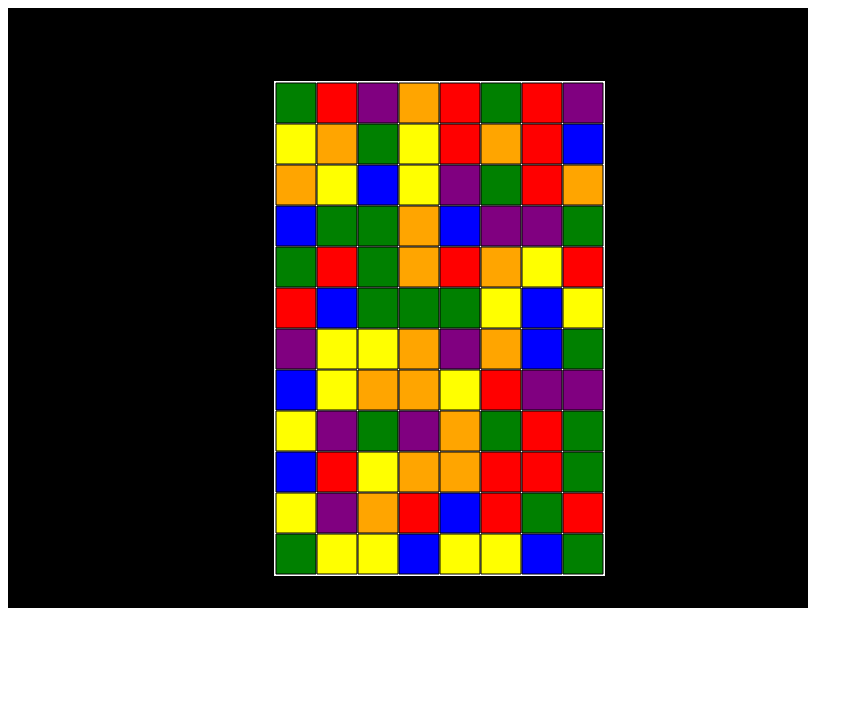
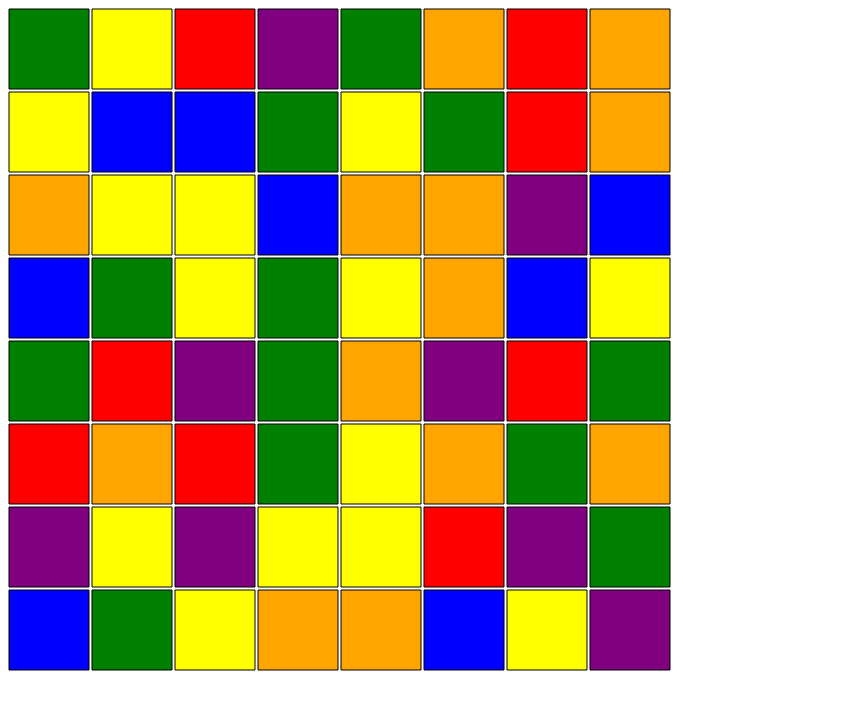
Before and after one commit to jasminenoack/bejeweled, a plain HTML site: page index.html in a window 1280 px wide. Shown: the whole page, without its empty margins (0-863 px from the left). Drawn offline with nearby package versions, Linux system fonts and the light colour scheme.

Commit message:
fixes to just display

```diff
--- a/index.html
+++ b/index.html
@@ -8,7 +8,7 @@
 
 
 <body>
-<canvas width="800" height="600" id="canvas"></canvas>
+<canvas width="665" height="665" id="canvas"></canvas>
 <script src="http://ajax.googleapis.com/ajax/libs/jquery/1.7.1/jquery.min.js" type="text/javascript"></script>
 <script src="lib/utils.js"></script>
 <script src="lib/canvasLoad.js"></script>
--- a/lib/bricks.js
+++ b/lib/bricks.js
@@ -6,7 +6,7 @@
 
   Bejeweled.Brick = function (color) {
     this.color = color;
-    this.dimension = 40;
+    this.dimension = 80;
   }
 
   Bejeweled.Brick.COLORS = [
--- a/lib/canvasLoad.js
+++ b/lib/canvasLoad.js
@@ -17,11 +17,11 @@
     var width = CanvasUtils.width;
     var height = CanvasUtils.height;
 
-    ctx.fillStyle = "black"
-    ctx.fillRect(0, 0, 266, height);
-    ctx.fillRect(597, 0, 203, height);
-    ctx.fillRect(0, 0, width, 73);
-    ctx.fillRect(0, height - 32, width, 32);
+    // ctx.fillStyle = "black"
+    // ctx.fillRect(0, 0, 266, height);
+    // ctx.fillRect(597, 0, 203, height);
+    // ctx.fillRect(0, 0, width, 73);
+    // ctx.fillRect(0, height - 32, width, 32);
 
     // ctx.fillStyle = "DarkBlue"
     // ctx.fillRect(
--- a/lib/draw.js
+++ b/lib/draw.js
@@ -25,8 +25,8 @@
       for ( var j = 0; j < bricks[0].length; j++) {
         var brick = bricks[i][j]
         this.rect(
-          xStart + (brick.dimension + 1) * i,
-          yStart + (brick.dimension + 1) * j,
+          xStart + (brick.dimension + 3) * i,
+          yStart + (brick.dimension + 3) * j,
           brick.dimension,
           brick.dimension,
           brick.color
--- a/lib/utils.js
+++ b/lib/utils.js
@@ -14,11 +14,11 @@
 
 
   window.Bejeweled.Utils = {
-    xStart: 267,
-    yStart: 74,
-    height: 501,
-    width: 341,
-    rows: 12,
+    xStart: 0,
+    yStart: 0,
+    height: 665,
+    width: 665,
+    rows: 8,
     columns: 8,
   }
 
```
